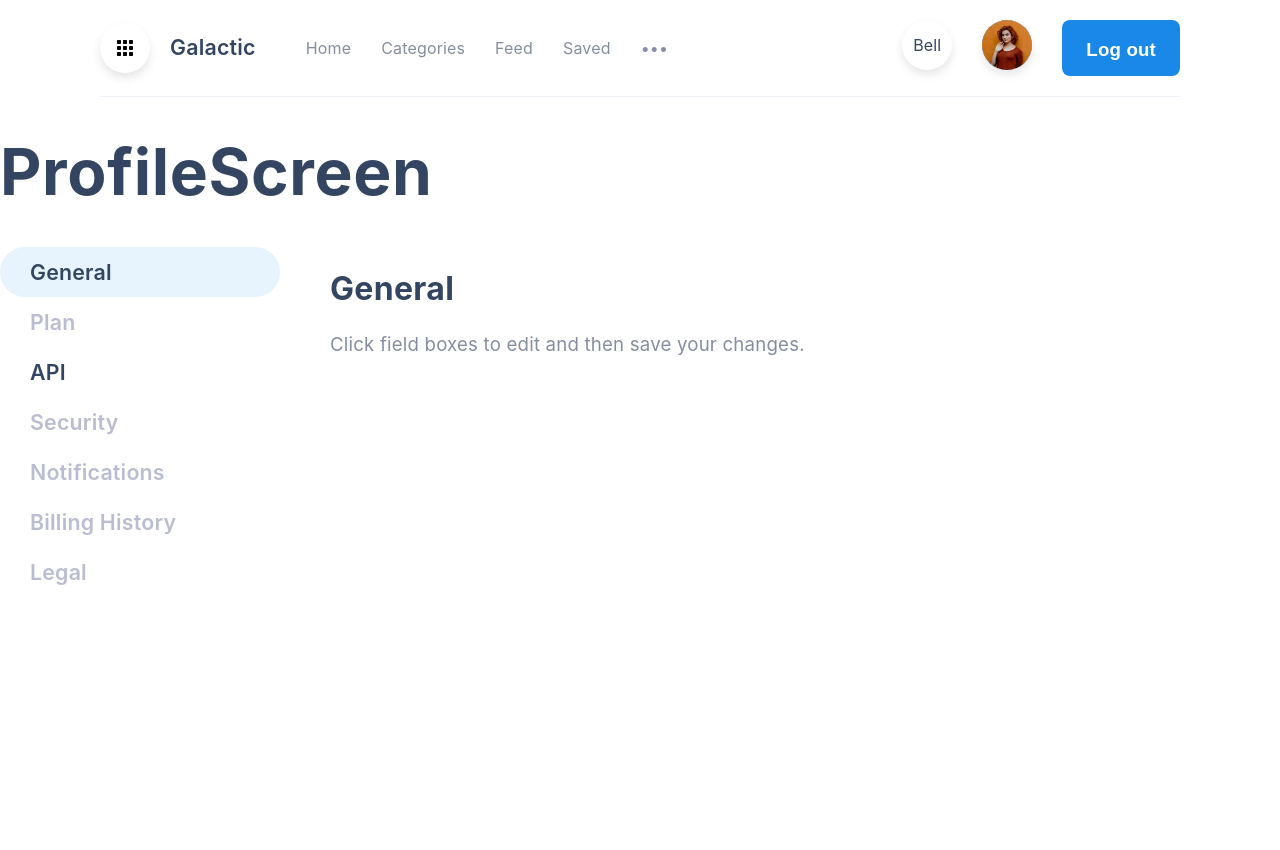
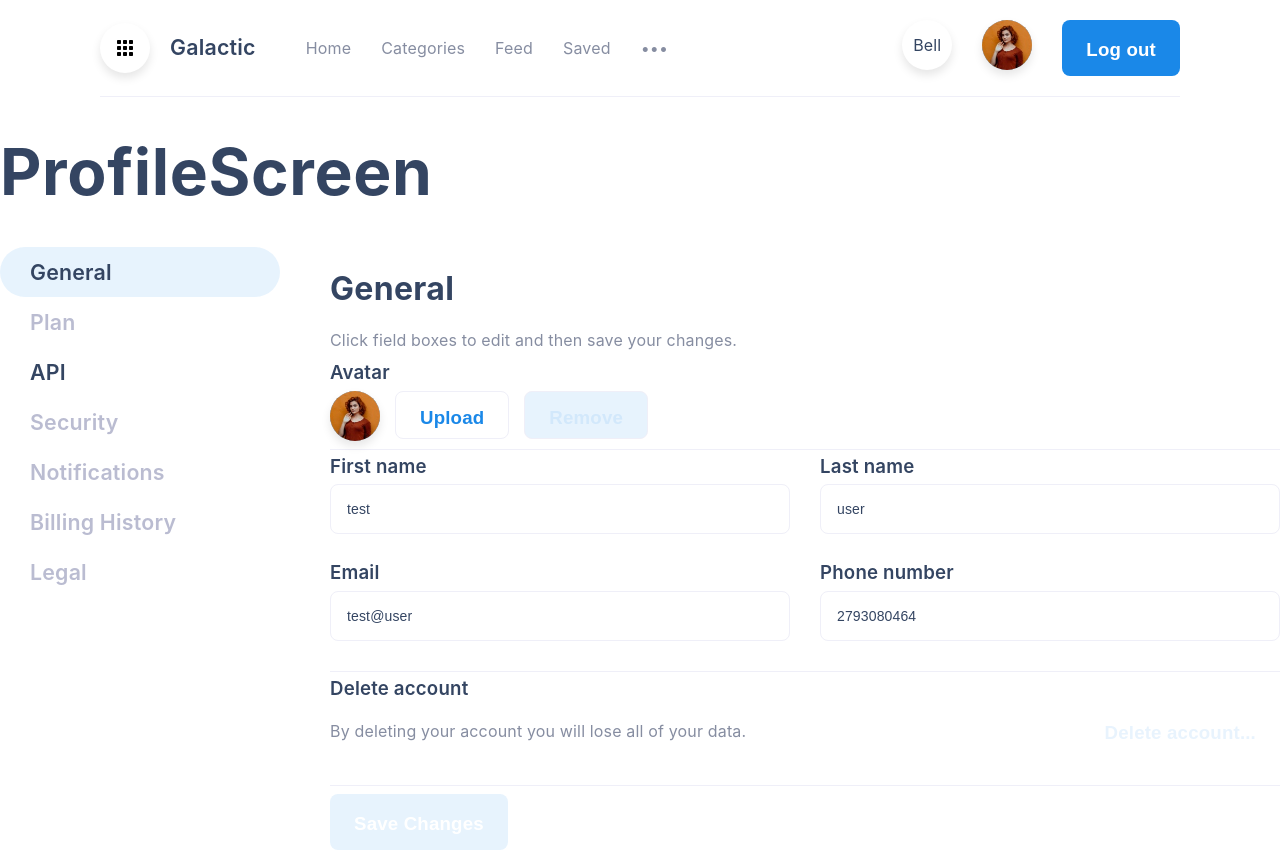
Before and after one commit to michaeljfuller/galaxy-test, a React (Create React App) app: page /login in a window 1280 px wide. Both pictures are taken after a click on the input "Log In". Before the commit the page ends 800 px from the top, so only its background shows below. Built offline with nearby package versions, Linux system fonts and the light colour scheme.

Commit message:
Add GeneralProfileSection input
Add <hr> style.
Change cursor for disabled buttons.
Add initial font-weight to typography, so it can overwrite

```diff
--- a/src/App.module.scss
+++ b/src/App.module.scss
@@ -35,4 +35,9 @@
     @include input.label;
   }
 
+  hr {
+    border: 0 solid color.$grey-faint; /* TODO Check figma */
+    border-top-width: 1px;
+  }
+
 }
--- a/src/screens/ProfileScreen/sections/GeneralProfileSection.module.scss
+++ b/src/screens/ProfileScreen/sections/GeneralProfileSection.module.scss
@@ -1,4 +1,6 @@
 @use "./section";
+@use "/styles/button";
+@use "/styles/misc";
 
 .root {
     @include section.root;
@@ -11,5 +13,34 @@
     }
     .row {
         @include section.row;
+        label {
+            flex: 1;
+        }
+    }
+
+    .avatar {
+        div {
+            display: flex;
+            gap: 15px; /* TODO Check size in figma */
+        }
+        img {
+            @include misc.circle(); /* TODO Check size in figma */
+        }
+    }
+    .delete > div {
+        display: flex;
+        align-items: center;
+        span {
+            @include section.subtitle;
+            flex: 1;
+        }
+        button {
+            border: none;
+            background: none;
+        }
+    }
+
+    button {
+        @include button.ghost;
     }
 }
--- a/src/screens/ProfileScreen/sections/GeneralProfileSection.tsx
+++ b/src/screens/ProfileScreen/sections/GeneralProfileSection.tsx
@@ -1,12 +1,86 @@
-import React from "react";
+import React, {useState, useCallback, InputHTMLAttributes} from "react";
 import css from "./GeneralProfileSection.module.scss";
+import useAuth from "../../../hooks/useAuth";
+
+type OnInputChange = Exclude<InputHTMLAttributes<HTMLInputElement>['onChange'], undefined>;
 
 export interface GeneralProfileSectionProps {}
 
 export function GeneralProfileSection(props: GeneralProfileSectionProps) {
+    const currentUser = useAuth().currentUser as User;
+    const [user, setUser] = useState({...currentUser});
+
+    const changed = JSON.stringify(currentUser) !== JSON.stringify(user); // TODO Lazy, change this
+
+    const handleFirstName = useCallback<OnInputChange>(event => {
+        setUser({...user, givenName: event.target.value});
+    }, [user, setUser])
+    const handleLastName = useCallback<OnInputChange>(event => {
+        setUser({...user, familyName: event.target.value});
+    }, [user, setUser]);
+    const handleEmail = useCallback<OnInputChange>(event => {
+        setUser({...user, email: event.target.value});
+    }, [user, setUser]);
+    const handlePhone = useCallback<OnInputChange>(event => {
+        setUser({...user, phone: event.target.value});
+    }, [user, setUser]);
+
     return <section className={css.root}>
         <h2 className={css.title}>General</h2>
         <p className={css.subtitle}>Click field boxes to edit and then save your changes.</p>
+
+        <label className={css.avatar}>
+            Avatar
+            <div>
+                <img src={user.avatar} alt="avatar" />
+                <button>Upload</button>
+                <button disabled>Remove</button>
+            </div>
+        </label>
+
+        <hr />
+
+        <div className={css.row}>
+
+            <label>
+                First name
+                <input required value={user.givenName} onChange={handleFirstName} />
+            </label>
+            <label>
+                Last name
+                <input required value={user.familyName} onChange={handleLastName} />
+            </label>
+
+        </div>
+        <div className={css.row}>
+
+            <label>
+                Email
+                <input required type="email" value={user.email} onChange={handleEmail} />
+            </label>
+            <label>
+                Phone number
+                <input required type="phone" value={user.phone} onChange={handlePhone} />
+            </label>
+
+        </div>
+
+        <hr />
+
+        <div className={css.row}>
+            <label className={css.delete}>
+                Delete account
+                <div>
+                    <span>By deleting your account you will lose all of your data.</span>
+                    <button disabled>Delete account...</button>
+                </div>
+            </label>
+        </div>
+
+        <hr />
+
+        <input className={css.submit} disabled={!changed} type="submit" value="Save Changes" />
+
     </section>;
 }
 export default GeneralProfileSection;
--- a/src/screens/ProfileScreen/sections/section.scss
+++ b/src/screens/ProfileScreen/sections/section.scss
@@ -1,4 +1,5 @@
-@use "../../../../styles/color";
+@use "styles/color";
+@use "styles/typography";
 
 @mixin root {
 
@@ -9,6 +10,7 @@
 }
 
 @mixin subtitle {
+  @include typography.small-paragraph;
   color: color.$grey;
 }
 
--- a/styles/button.scss
+++ b/styles/button.scss
@@ -16,6 +16,7 @@
 
   &:disabled {
     background-color: color.$primary-faded;
+    cursor: not-allowed;
   }
 }
 
@@ -34,6 +35,7 @@
 
   &:disabled {
     color: color.$primary-faded;
+    cursor: not-allowed;
   }
 }
 
@@ -43,5 +45,6 @@
 
   &:disabled {
     color: color.$grey-light;
+    cursor: not-allowed;
   }
 }
--- a/styles/typography.scss
+++ b/styles/typography.scss
@@ -4,6 +4,7 @@
   /* TODO font-family: Inter; */
   line-height: 1;
   letter-spacing: 0.01em;
+  font-weight: normal;
   color: color.$grey-dark;
 }
 
```
